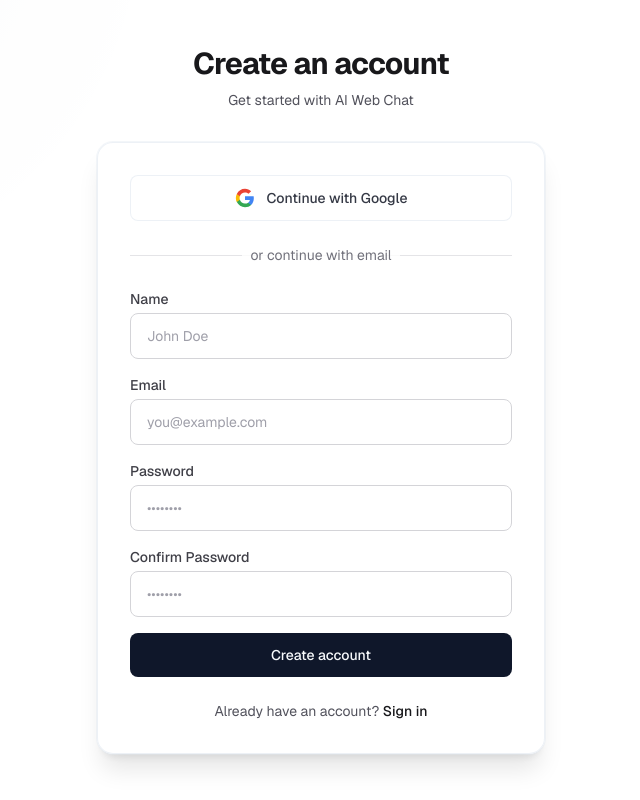
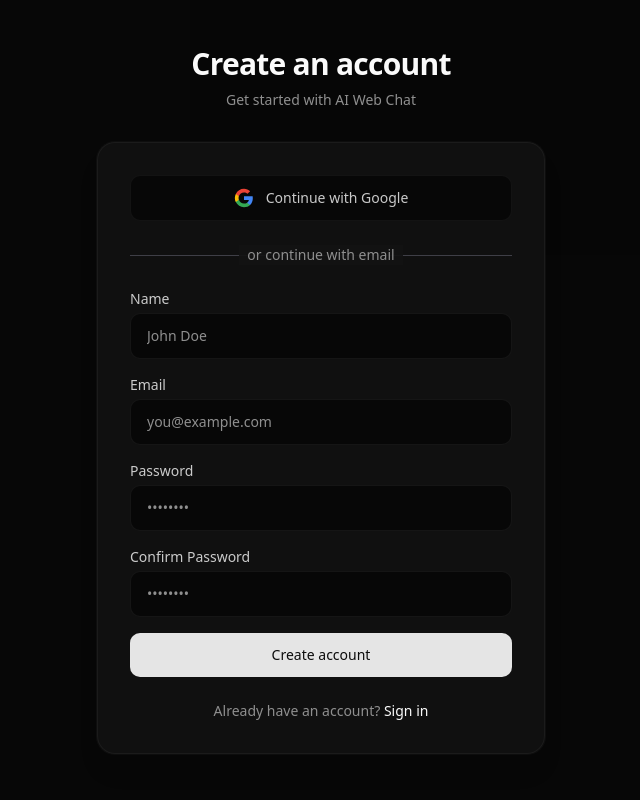
Before and after one commit to singhHarcharan/WeLaunch.Ai-Assignment, a Next.js app: page /signup in a window 1280 px wide. Shown: the whole page, without its empty margins (319-959 px from the left). Built offline with nearby package versions, Linux system fonts and the light colour scheme.

Commit message:
Improved UI for signup and signIn

```diff
--- a/app/(auth)/signup/page.tsx
+++ b/app/(auth)/signup/page.tsx
@@ -65,15 +65,15 @@ export default function SignupPage() {
     <div className="flex min-h-screen items-center justify-center bg-background/80 px-4">
       <div className="w-full max-w-md space-y-8">
         <div className="text-center">
-          <h1 className="text-3xl font-bold tracking-tight text-zinc-900 dark:text-zinc-50">
+          <h1 className="text-3xl font-bold tracking-tight text-foreground">
             Create an account
           </h1>
-          <p className="mt-2 text-sm text-zinc-600 dark:text-zinc-400">
+          <p className="mt-2 text-sm text-muted-foreground">
             Get started with AI Web Chat
           </p>
         </div>
 
-        <div className="rounded-2xl border border-border/60 bg-card/80 p-8 shadow-xl ring-1 ring-border/40 backdrop-blur">
+        <div className="rounded-2xl border border-border/60 bg-card/90 p-8 shadow-xl ring-1 ring-border/40 backdrop-blur">
           <button
             onClick={() => signIn("google", { callbackUrl: "/" })}
             className="flex w-full cursor-pointer items-center justify-center gap-3 rounded-lg border border-border/60 bg-background px-4 py-3 text-sm font-medium text-foreground/80 transition-colors hover:bg-accent"
@@ -104,7 +104,7 @@ export default function SignupPage() {
               <div className="w-full border-t border-zinc-200 dark:border-zinc-700" />
             </div>
             <div className="relative flex justify-center text-sm">
-              <span className="bg-card/80 px-2 text-zinc-500 dark:bg-zinc-900 dark:text-zinc-400">
+              <span className="bg-card/90 px-2 text-muted-foreground">
                 or continue with email
               </span>
             </div>
@@ -120,7 +120,7 @@ export default function SignupPage() {
             <div>
               <label
                 htmlFor="name"
-                className="block text-sm font-medium text-zinc-700 dark:text-zinc-300"
+                className="block text-sm font-medium text-foreground/80"
               >
                 Name
               </label>
@@ -130,7 +130,7 @@ export default function SignupPage() {
                 value={name}
                 onChange={(e) => setName(e.target.value)}
                 required
-                className="mt-1 block w-full rounded-lg border border-zinc-300 bg-white px-4 py-3 text-sm text-zinc-900 placeholder-zinc-400 focus:border-zinc-900 focus:outline-none focus:ring-1 focus:ring-zinc-900 dark:border-zinc-700 dark:bg-zinc-800 dark:text-zinc-100 dark:placeholder-zinc-500 dark:focus:border-zinc-400 dark:focus:ring-zinc-400"
+                className="mt-1 block w-full rounded-lg border border-border/70 bg-background px-4 py-3 text-sm text-foreground placeholder:text-muted-foreground focus:border-ring focus:outline-none focus:ring-2 focus:ring-ring/20"
                 placeholder="John Doe"
               />
             </div>
@@ -138,7 +138,7 @@ export default function SignupPage() {
             <div>
               <label
                 htmlFor="email"
-                className="block text-sm font-medium text-zinc-700 dark:text-zinc-300"
+                className="block text-sm font-medium text-foreground/80"
               >
                 Email
               </label>
@@ -148,7 +148,7 @@ export default function SignupPage() {
                 value={email}
                 onChange={(e) => setEmail(e.target.value)}
                 required
-                className="mt-1 block w-full rounded-lg border border-zinc-300 bg-white px-4 py-3 text-sm text-zinc-900 placeholder-zinc-400 focus:border-zinc-900 focus:outline-none focus:ring-1 focus:ring-zinc-900 dark:border-zinc-700 dark:bg-zinc-800 dark:text-zinc-100 dark:placeholder-zinc-500 dark:focus:border-zinc-400 dark:focus:ring-zinc-400"
+                className="mt-1 block w-full rounded-lg border border-border/70 bg-background px-4 py-3 text-sm text-foreground placeholder:text-muted-foreground focus:border-ring focus:outline-none focus:ring-2 focus:ring-ring/20"
                 placeholder="you@example.com"
               />
             </div>
@@ -156,7 +156,7 @@ export default function SignupPage() {
             <div>
               <label
                 htmlFor="password"
-                className="block text-sm font-medium text-zinc-700 dark:text-zinc-300"
+                className="block text-sm font-medium text-foreground/80"
               >
                 Password
               </label>
@@ -166,7 +166,7 @@ export default function SignupPage() {
                 value={password}
                 onChange={(e) => setPassword(e.target.value)}
                 required
-                className="mt-1 block w-full rounded-lg border border-zinc-300 bg-white px-4 py-3 text-sm text-zinc-900 placeholder-zinc-400 focus:border-zinc-900 focus:outline-none focus:ring-1 focus:ring-zinc-900 dark:border-zinc-700 dark:bg-zinc-800 dark:text-zinc-100 dark:placeholder-zinc-500 dark:focus:border-zinc-400 dark:focus:ring-zinc-400"
+                className="mt-1 block w-full rounded-lg border border-border/70 bg-background px-4 py-3 text-sm text-foreground placeholder:text-muted-foreground focus:border-ring focus:outline-none focus:ring-2 focus:ring-ring/20"
                 placeholder="••••••••"
               />
             </div>
@@ -174,7 +174,7 @@ export default function SignupPage() {
             <div>
               <label
                 htmlFor="confirmPassword"
-                className="block text-sm font-medium text-zinc-700 dark:text-zinc-300"
+                className="block text-sm font-medium text-foreground/80"
               >
                 Confirm Password
               </label>
@@ -184,7 +184,7 @@ export default function SignupPage() {
                 value={confirmPassword}
                 onChange={(e) => setConfirmPassword(e.target.value)}
                 required
-                className="mt-1 block w-full rounded-lg border border-zinc-300 bg-white px-4 py-3 text-sm text-zinc-900 placeholder-zinc-400 focus:border-zinc-900 focus:outline-none focus:ring-1 focus:ring-zinc-900 dark:border-zinc-700 dark:bg-zinc-800 dark:text-zinc-100 dark:placeholder-zinc-500 dark:focus:border-zinc-400 dark:focus:ring-zinc-400"
+                className="mt-1 block w-full rounded-lg border border-border/70 bg-background px-4 py-3 text-sm text-foreground placeholder:text-muted-foreground focus:border-ring focus:outline-none focus:ring-2 focus:ring-ring/20"
                 placeholder="••••••••"
               />
             </div>
@@ -198,11 +198,11 @@ export default function SignupPage() {
             </button>
           </form>
 
-          <p className="mt-6 text-center text-sm text-zinc-600 dark:text-zinc-400">
+          <p className="mt-6 text-center text-sm text-muted-foreground">
             Already have an account?{" "}
             <Link
               href="/login"
-              className="font-medium cursor-pointer text-zinc-900 hover:underline dark:text-zinc-50"
+              className="font-medium cursor-pointer text-foreground hover:underline"
             >
               Sign in
             </Link>
--- a/app/globals.css
+++ b/app/globals.css
@@ -1,121 +1,155 @@
 @import "tailwindcss";
 @import "tw-animate-css";
+@import "shadcn/tailwind.css";
+
+@custom-variant dark (&:is(.dark *));
+
+@theme inline {
+  --color-background: var(--background);
+  --color-foreground: var(--foreground);
+  --font-sans: var(--font-geist-sans);
+  --font-mono: var(--font-geist-mono);
+  --color-sidebar-ring: var(--sidebar-ring);
+  --color-sidebar-border: var(--sidebar-border);
+  --color-sidebar-accent-foreground: var(--sidebar-accent-foreground);
+  --color-sidebar-accent: var(--sidebar-accent);
+  --color-sidebar-primary-foreground: var(--sidebar-primary-foreground);
+  --color-sidebar-primary: var(--sidebar-primary);
+  --color-sidebar-foreground: var(--sidebar-foreground);
+  --color-sidebar: var(--sidebar);
+  --color-chart-5: var(--chart-5);
+  --color-chart-4: var(--chart-4);
+  --color-chart-3: var(--chart-3);
+  --color-chart-2: var(--chart-2);
+  --color-chart-1: var(--chart-1);
+  --color-ring: var(--ring);
+  --color-input: var(--input);
+  --color-border: var(--border);
+  --color-destructive: var(--destructive);
+  --color-accent-foreground: var(--accent-foreground);
+  --color-accent: var(--accent);
+  --color-muted-foreground: var(--muted-foreground);
+  --color-muted: var(--muted);
+  --color-secondary-foreground: var(--secondary-foreground);
+  --color-secondary: var(--secondary);
+  --color-primary-foreground: var(--primary-foreground);
+  --color-primary: var(--primary);
+  --color-popover-foreground: var(--popover-foreground);
+  --color-popover: var(--popover);
+  --color-card-foreground: var(--card-foreground);
+  --color-card: var(--card);
+  --radius-sm: calc(var(--radius) - 4px);
+  --radius-md: calc(var(--radius) - 2px);
+  --radius-lg: var(--radius);
+  --radius-xl: calc(var(--radius) + 4px);
+  --radius-2xl: calc(var(--radius) + 8px);
+  --radius-3xl: calc(var(--radius) + 12px);
+  --radius-4xl: calc(var(--radius) + 16px);
+}
 
 :root {
-  --background: 0 0% 100%;
-  --foreground: 222.2 84% 4.9%;
-  --card: 0 0% 100%;
-  --card-foreground: 222.2 84% 4.9%;
-  --popover: 0 0% 100%;
-  --popover-foreground: 222.2 84% 4.9%;
-  --primary: 222.2 47.4% 11.2%;
-  --primary-foreground: 210 40% 98%;
-  --secondary: 210 40% 96.1%;
-  --secondary-foreground: 222.2 47.4% 11.2%;
-  --muted: 210 40% 96.1%;
-  --muted-foreground: 215.4 16.3% 46.9%;
-  --accent: 210 40% 96.1%;
-  --accent-foreground: 222.2 47.4% 11.2%;
-  --destructive: 0 84.2% 60.2%;
-  --destructive-foreground: 210 40% 98%;
-  --border: 214.3 31.8% 91.4%;
-  --input: 214.3 31.8% 91.4%;
-  --ring: 222.2 84% 4.9%;
-  --radius: 0.6rem;
-  --sidebar: 210 40% 98%;
-  --sidebar-foreground: 222.2 47.4% 11.2%;
-  --sidebar-accent: 210 40% 96.1%;
-  --sidebar-accent-foreground: 222.2 47.4% 11.2%;
+  --radius: 0.625rem;
+  --background: oklch(1 0 0);
+  --foreground: oklch(0.145 0 0);
+  --card: oklch(1 0 0);
+  --card-foreground: oklch(0.145 0 0);
+  --popover: oklch(1 0 0);
+  --popover-foreground: oklch(0.145 0 0);
+  --primary: oklch(0.205 0 0);
+  --primary-foreground: oklch(0.985 0 0);
+  --secondary: oklch(0.97 0 0);
+  --secondary-foreground: oklch(0.205 0 0);
+  --muted: oklch(0.97 0 0);
+  --muted-foreground: oklch(0.556 0 0);
+  --accent: oklch(0.97 0 0);
+  --accent-foreground: oklch(0.205 0 0);
+  --destructive: oklch(0.577 0.245 27.325);
+  --border: oklch(0.922 0 0);
+  --input: oklch(0.922 0 0);
+  --ring: oklch(0.708 0 0);
+  --chart-1: oklch(0.646 0.222 41.116);
+  --chart-2: oklch(0.6 0.118 184.704);
+  --chart-3: oklch(0.398 0.07 227.392);
+  --chart-4: oklch(0.828 0.189 84.429);
+  --chart-5: oklch(0.769 0.188 70.08);
+  --sidebar: oklch(0.985 0 0);
+  --sidebar-foreground: oklch(0.145 0 0);
+  --sidebar-primary: oklch(0.205 0 0);
+  --sidebar-primary-foreground: oklch(0.985 0 0);
+  --sidebar-accent: oklch(0.97 0 0);
+  --sidebar-accent-foreground: oklch(0.205 0 0);
+  --sidebar-border: oklch(0.922 0 0);
+  --sidebar-ring: oklch(0.708 0 0);
 }
 
-@media (prefers-color-scheme: dark) {
-  :root {
-    --background: 222.2 84% 4.9%;
-    --foreground: 210 40% 98%;
-    --card: 222.2 84% 4.9%;
-    --card-foreground: 210 40% 98%;
-    --popover: 222.2 84% 4.9%;
-    --popover-foreground: 210 40% 98%;
-    --primary: 210 40% 98%;
-    --primary-foreground: 222.2 47.4% 11.2%;
-    --secondary: 217.2 32.6% 17.5%;
-    --secondary-foreground: 210 40% 98%;
-    --muted: 217.2 32.6% 17.5%;
-    --muted-foreground: 215 20.2% 65.1%;
-    --accent: 217.2 32.6% 17.5%;
-    --accent-foreground: 210 40% 98%;
-    --destructive: 0 62.8% 30.6%;
-    --destructive-foreground: 210 40% 98%;
-    --border: 217.2 32.6% 17.5%;
-    --input: 217.2 32.6% 17.5%;
-    --ring: 212.7 26.8% 83.9%;
-    --sidebar: 222.2 84% 4.9%;
-    --sidebar-foreground: 210 40% 98%;
-    --sidebar-accent: 217.2 32.6% 17.5%;
-    --sidebar-accent-foreground: 210 40% 98%;
+.dark {
+  --background: oklch(0.13 0 0);
+  --foreground: oklch(0.985 0 0);
+  --card: oklch(0.18 0 0);
+  --card-foreground: oklch(0.985 0 0);
+  --popover: oklch(0.18 0 0);
+  --popover-foreground: oklch(0.985 0 0);
+  --primary: oklch(0.922 0 0);
+  --primary-foreground: oklch(0.16 0 0);
+  --secondary: oklch(0.22 0 0);
+  --secondary-foreground: oklch(0.985 0 0);
+  --muted: oklch(0.22 0 0);
+  --muted-foreground: oklch(0.65 0 0);
+  --accent: oklch(0.22 0 0);
+  --accent-foreground: oklch(0.985 0 0);
+  --destructive: oklch(0.704 0.191 22.216);
+  --border: oklch(1 0 0 / 8%);
+  --input: oklch(1 0 0 / 12%);
+  --ring: oklch(0.556 0 0);
+  --chart-1: oklch(0.488 0.243 264.376);
+  --chart-2: oklch(0.696 0.17 162.48);
+  --chart-3: oklch(0.769 0.188 70.08);
+  --chart-4: oklch(0.627 0.265 303.9);
+  --chart-5: oklch(0.645 0.246 16.439);
+  --sidebar: oklch(0.16 0 0);
+  --sidebar-foreground: oklch(0.985 0 0);
+  --sidebar-primary: oklch(0.922 0 0);
+  --sidebar-primary-foreground: oklch(0.985 0 0);
+  --sidebar-accent: oklch(0.22 0 0);
+  --sidebar-accent-foreground: oklch(0.985 0 0);
+  --sidebar-border: oklch(1 0 0 / 8%);
+  --sidebar-ring: oklch(0.556 0 0);
+}
+
+@layer base {
+  * {
+    @apply border-border outline-ring/50;
+  }
+  body {
+    @apply bg-background text-foreground;
   }
 }
 
-.dark {
-  --background: 222.2 84% 4.9%;
-  --foreground: 210 40% 98%;
-  --card: 222.2 84% 4.9%;
-  --card-foreground: 210 40% 98%;
-  --popover: 222.2 84% 4.9%;
-  --popover-foreground: 210 40% 98%;
-  --primary: 210 40% 98%;
-  --primary-foreground: 222.2 47.4% 11.2%;
-  --secondary: 217.2 32.6% 17.5%;
-  --secondary-foreground: 210 40% 98%;
-  --muted: 217.2 32.6% 17.5%;
-  --muted-foreground: 215 20.2% 65.1%;
-  --accent: 217.2 32.6% 17.5%;
-  --accent-foreground: 210 40% 98%;
-  --destructive: 0 62.8% 30.6%;
-  --destructive-foreground: 210 40% 98%;
-  --border: 217.2 32.6% 17.5%;
-  --input: 217.2 32.6% 17.5%;
-  --ring: 212.7 26.8% 83.9%;
-  --sidebar: 222.2 84% 4.9%;
-  --sidebar-foreground: 210 40% 98%;
-  --sidebar-accent: 217.2 32.6% 17.5%;
-  --sidebar-accent-foreground: 210 40% 98%;
+/* Custom scrollbar */
+::-webkit-scrollbar {
+  width: 6px;
+  height: 6px;
 }
 
-@theme inline {
-  --color-background: hsl(var(--background));
-  --color-foreground: hsl(var(--foreground));
-  --color-card: hsl(var(--card));
-  --color-card-foreground: hsl(var(--card-foreground));
-  --color-popover: hsl(var(--popover));
-  --color-popover-foreground: hsl(var(--popover-foreground));
-  --color-primary: hsl(var(--primary));
-  --color-primary-foreground: hsl(var(--primary-foreground));
-  --color-secondary: hsl(var(--secondary));
-  --color-secondary-foreground: hsl(var(--secondary-foreground));
-  --color-muted: hsl(var(--muted));
-  --color-muted-foreground: hsl(var(--muted-foreground));
-  --color-accent: hsl(var(--accent));
-  --color-accent-foreground: hsl(var(--accent-foreground));
-  --color-destructive: hsl(var(--destructive));
-  --color-destructive-foreground: hsl(var(--destructive-foreground));
-  --color-border: hsl(var(--border));
-  --color-input: hsl(var(--input));
-  --color-ring: hsl(var(--ring));
-  --color-sidebar: hsl(var(--sidebar));
-  --color-sidebar-foreground: hsl(var(--sidebar-foreground));
-  --color-sidebar-accent: hsl(var(--sidebar-accent));
-  --color-sidebar-accent-foreground: hsl(var(--sidebar-accent-foreground));
-  --font-sans: var(--font-geist-sans);
-  --font-mono: var(--font-geist-mono);
+::-webkit-scrollbar-track {
+  background: transparent;
 }
 
-body {
-  background-color: hsl(var(--background));
-  background-image:
-    radial-gradient(900px circle at 8% -10%, hsl(var(--primary) / 0.08), transparent 45%),
-    radial-gradient(900px circle at 90% 0%, hsl(var(--accent) / 0.12), transparent 50%);
-  color: hsl(var(--foreground));
-  font-family: var(--font-geist-sans), Arial, Helvetica, sans-serif;
-  min-height: 100vh;
+::-webkit-scrollbar-thumb {
+  background: oklch(0.4 0 0 / 30%);
+  border-radius: 3px;
 }
+
+::-webkit-scrollbar-thumb:hover {
+  background: oklch(0.4 0 0 / 50%);
+}
+
+/* Smooth scroll */
+html {
+  scroll-behavior: smooth;
+}
+
+/* Selection */
+::selection {
+  background: oklch(0.6 0.15 250 / 30%);
+}
--- a/app/layout.tsx
+++ b/app/layout.tsx
@@ -1,6 +1,6 @@
 import type { Metadata } from "next";
 import { Geist, Geist_Mono } from "next/font/google";
-import { SessionProvider } from "next-auth/react";
+import AuthProvider from "./components/SessionProvider";
 import "./globals.css";
 
 const geistSans = Geist({
@@ -14,11 +14,8 @@ const geistMono = Geist_Mono({
 });
 
 export const metadata: Metadata = {
-  title: "WeLaunch.AI Chat",
-  description: "AI-powered chat application with workspaces",
-  icons: {
-    icon: "/chat.png",
-  },
+  title: "AI Web Chat",
+  description: "AI-powered web chat application",
 };
 
 export default function RootLayout({
@@ -27,13 +24,11 @@ export default function RootLayout({
   children: React.ReactNode;
 }>) {
   return (
-    <html lang="en" suppressHydrationWarning>
+    <html lang="en" className="dark">
       <body
         className={`${geistSans.variable} ${geistMono.variable} antialiased`}
       >
-        <SessionProvider>
-          {children}
-        </SessionProvider>
+        <AuthProvider>{children}</AuthProvider>
       </body>
     </html>
   );
--- a/next.config.ts
+++ b/next.config.ts
@@ -1,9 +1,7 @@
 import type { NextConfig } from "next";
 
 const nextConfig: NextConfig = {
-  devIndicators: {
-    buildActivity: false,
-  },
+  serverExternalPackages: ["mongoose"],
 };
 
 export default nextConfig;
```
Also changed, not shown: app/(auth)/login/page.tsx (+10 -10 lines), app/(chat)/chat/page.tsx (+6 -3 lines), app/page.tsx (+10 -2 lines), components/sidebar.tsx (+72 -5 lines), components.json (added).
